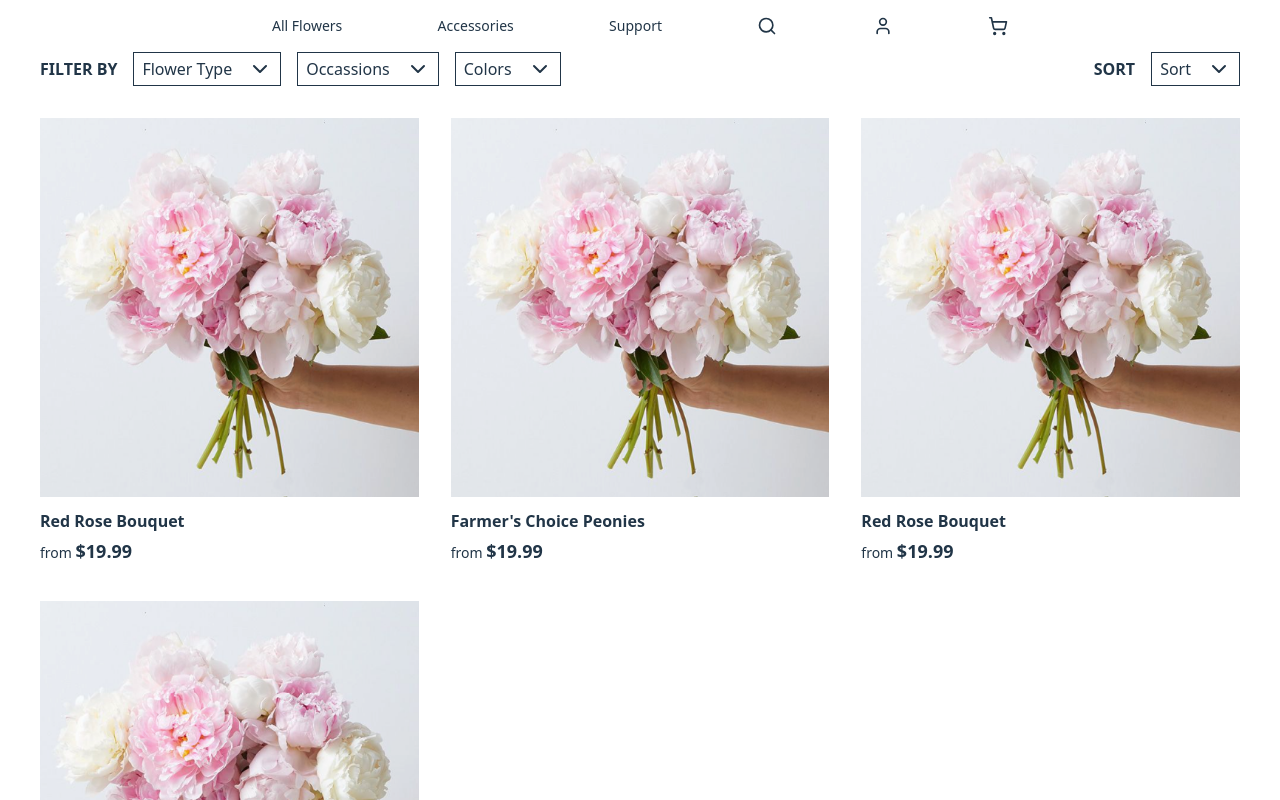
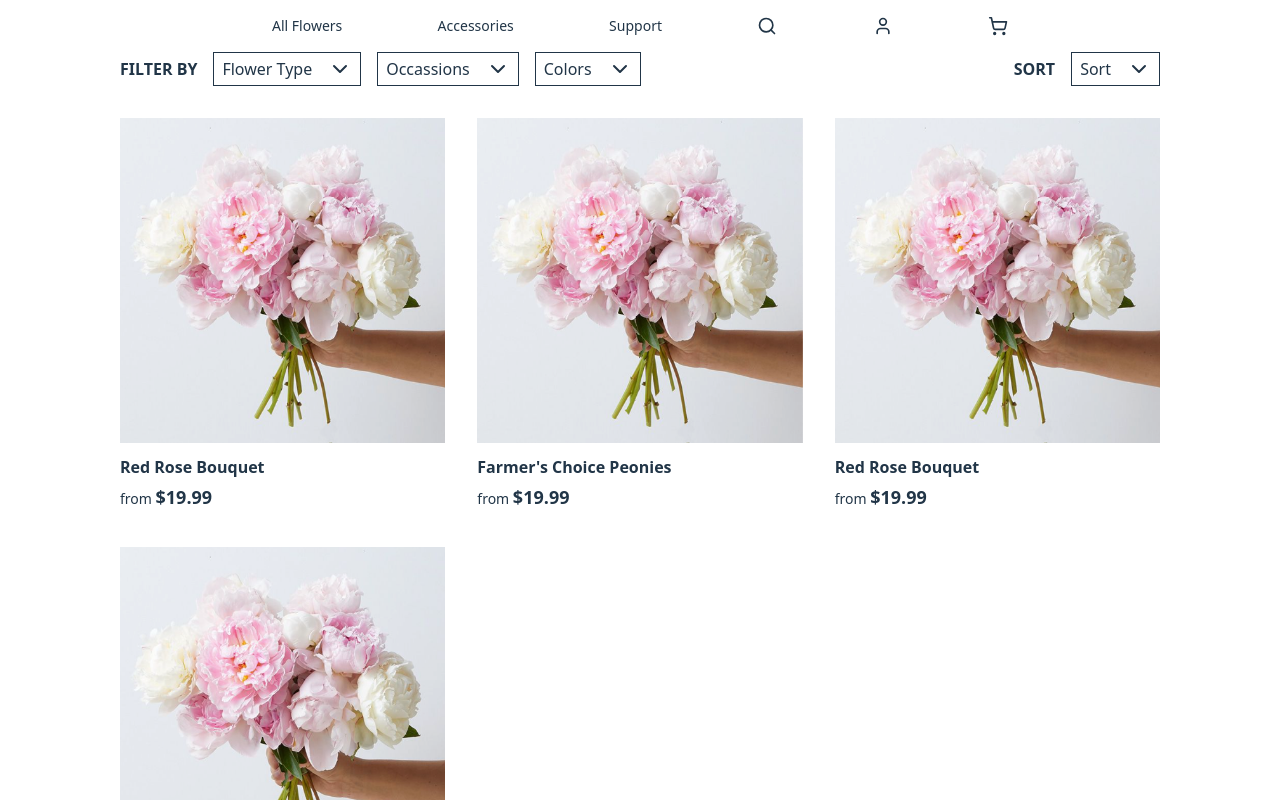
Before and after one commit to Tmin1021/Frontend-EC-Project, a React (Vite) app in the folder Frontend-EC/: page /flowers in a window 1280 px wide. Shown: the top 800 px of the page. Built offline with nearby package versions, Linux system fonts and the light colour scheme.

Commit message:
Update the UI. In: src/pages/list_product.

```diff
--- a/Frontend-EC/src/pages/list_product/index.jsx
+++ b/Frontend-EC/src/pages/list_product/index.jsx
@@ -6,7 +6,7 @@ import { ProductProvider } from '../../context/ProductContext'
 function List_Product() {
   return (
     <ProductProvider>
-      <div className='px-10'>
+      <div className='px-30'>
           <List_Filter/>
           <List_View/>
       </div>
```
